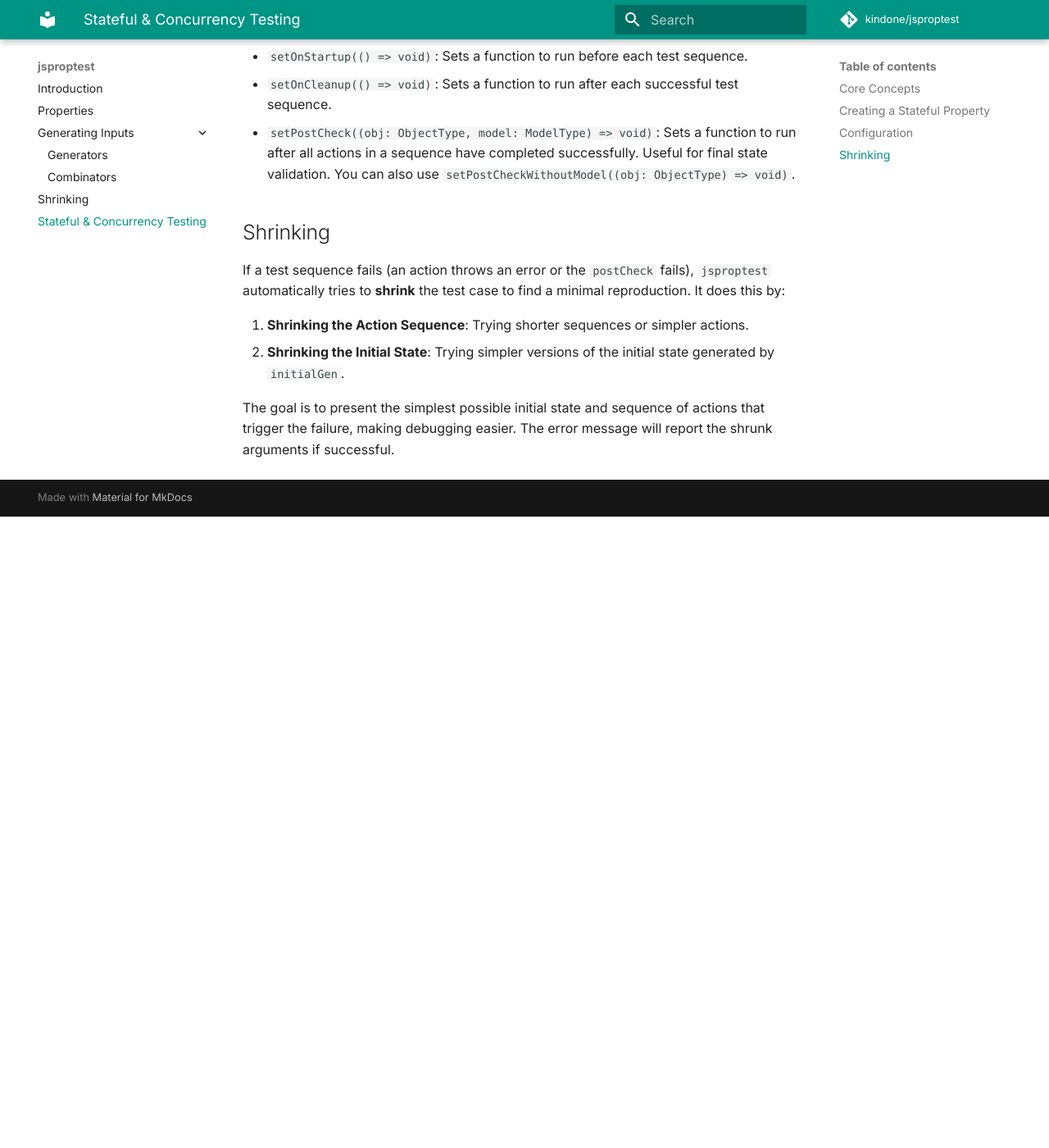
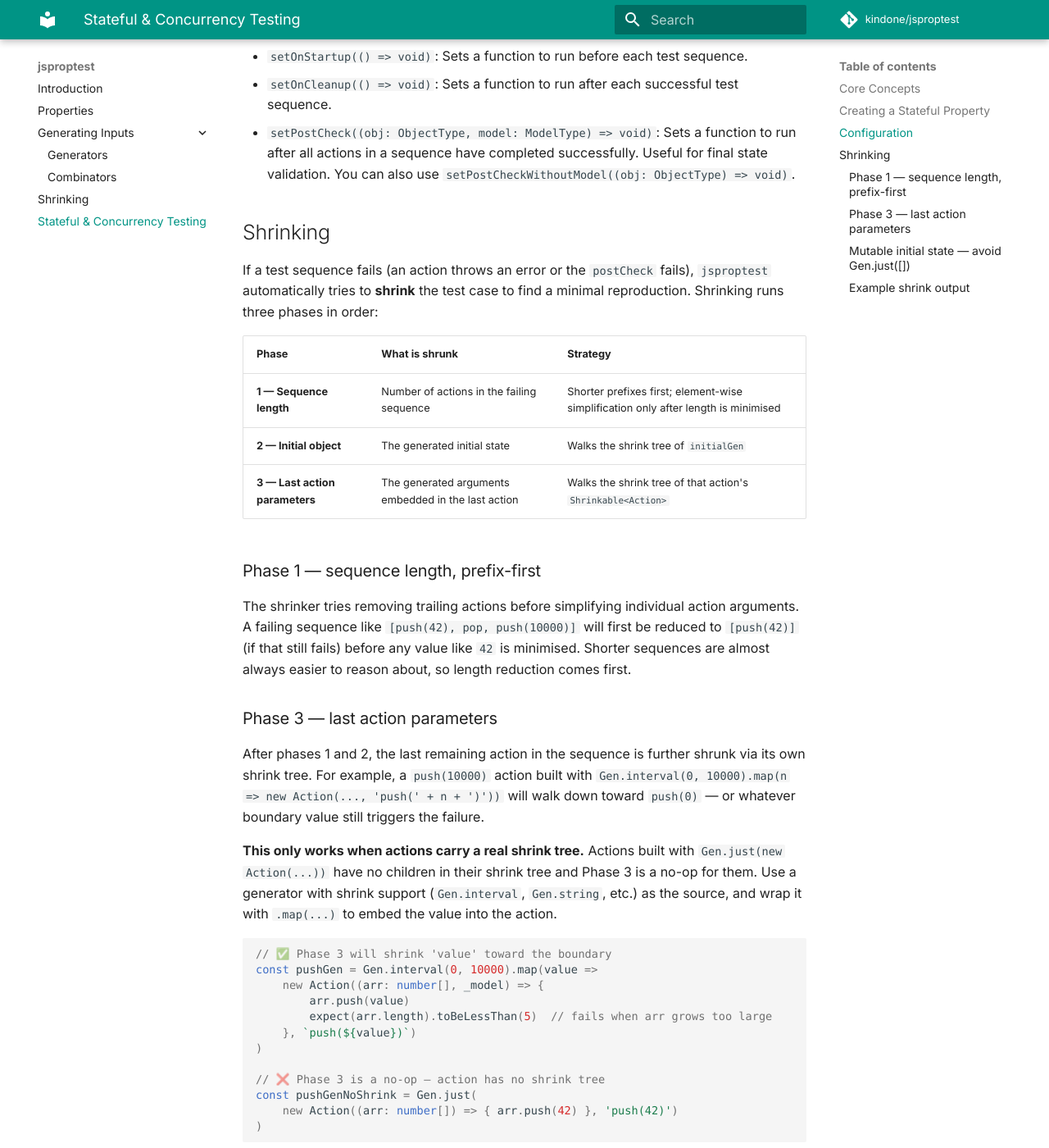
Before and after one commit to kindone/jsproptest, an MkDocs documentation site: the page built from docs/stateful-testing.md, in a window 1280 px wide and 1400 px high, scrolled down 3175 px. Shown: the whole window at 82% size. Built offline with MkDocs 1.6.1 and Material for MkDocs 9.7.7, drawn with Linux system fonts in a browser that asks for light colours; some web fonts are replaced; comment, search, counter and statistics services are not loaded; before the commit the page ends 3805 px from its top, so only the background shows below that; some of the changed text lies outside the part shown.

Commit message:
Expand stateful shrinking docs: three phases, ordering, and gotchas
- stateful-testing.md: replace the two-bullet shrinking stub with a full
  section covering all three phases (sequence length → initial object →
  last action params), prefix-length-first ordering rationale, Phase 3
  requirements (actions must carry a shrink tree), the Gen.just([])
  mutable-reference gotcha, and a concrete before/after shrink example.
- shrinking.md: add a stateful-test callout and cross-link at the bottom.

Co-Authored-By: Claude Sonnet 4.6 <noreply@anthropic.com>

````diff
--- a/docs/stateful-testing.md
+++ b/docs/stateful-testing.md
@@ -119,9 +119,59 @@ The `StatefulProperty` instance provides several methods for configuration:
 
 ## Shrinking
 
-If a test sequence fails (an action throws an error or the `postCheck` fails), `jsproptest` automatically tries to **shrink** the test case to find a minimal reproduction. It does this by:
+If a test sequence fails (an action throws an error or the `postCheck` fails), `jsproptest` automatically tries to **shrink** the test case to find a minimal reproduction. Shrinking runs three phases in order:
 
-1.  **Shrinking the Action Sequence**: Trying shorter sequences or simpler actions.
-2.  **Shrinking the Initial State**: Trying simpler versions of the initial state generated by `initialGen`.
+| Phase | What is shrunk | Strategy |
+|-------|---------------|----------|
+| **1 — Sequence length** | Number of actions in the failing sequence | Shorter prefixes first; element-wise simplification only after length is minimised |
+| **2 — Initial object** | The generated initial state | Walks the shrink tree of `initialGen` |
+| **3 — Last action parameters** | The generated arguments embedded in the last action | Walks the shrink tree of that action's `Shrinkable<Action>` |
 
-The goal is to present the simplest possible initial state and sequence of actions that trigger the failure, making debugging easier. The error message will report the shrunk arguments if successful.
+### Phase 1 — sequence length, prefix-first
+
+The shrinker tries removing trailing actions before simplifying individual action arguments. A failing sequence like `[push(42), pop, push(10000)]` will first be reduced to `[push(42)]` (if that still fails) before any value like `42` is minimised. Shorter sequences are almost always easier to reason about, so length reduction comes first.
+
+### Phase 3 — last action parameters
+
+After phases 1 and 2, the last remaining action in the sequence is further shrunk via its own shrink tree. For example, a `push(10000)` action built with `Gen.interval(0, 10000).map(n => new Action(..., 'push(' + n + ')'))` will walk down toward `push(0)` — or whatever boundary value still triggers the failure.
+
+**This only works when actions carry a real shrink tree.** Actions built with `Gen.just(new Action(...))` have no children in their shrink tree and Phase 3 is a no-op for them. Use a generator with shrink support (`Gen.interval`, `Gen.string`, etc.) as the source, and wrap it with `.map(...)` to embed the value into the action.
+
+```typescript
+// ✅ Phase 3 will shrink 'value' toward the boundary
+const pushGen = Gen.interval(0, 10000).map(value =>
+    new Action((arr: number[], _model) => {
+        arr.push(value)
+        expect(arr.length).toBeLessThan(5)  // fails when arr grows too large
+    }, `push(${value})`)
+)
+
+// ❌ Phase 3 is a no-op — action has no shrink tree
+const pushGenNoShrink = Gen.just(
+    new Action((arr: number[]) => { arr.push(42) }, 'push(42)')
+)
+```
+
+### Mutable initial state — avoid `Gen.just([])`
+
+`Gen.just(val)` always returns the **same object reference**. For mutable types like arrays, this means mutations from one test run accumulate into the next. Use a factory generator instead:
+
+```typescript
+// ❌ All runs share the same array instance — mutations accumulate
+const badInitialGen = Gen.just<number[]>([])
+
+// ✅ Each run gets a fresh array
+const goodInitialGen = new Arbitrary<number[]>(_rand => new Shrinkable<number[]>([]))
+```
+
+### Example shrink output
+
+A failure initially reported as:
+```
+args: { initial: [1882384569, 840506558], actions: [push(9374), pop, push(10000), clear] }
+```
+might shrink to:
+```
+args: { initial: [], actions: [push(5)] }
+```
+showing exactly the minimal initial state and action needed to reproduce the bug.
````
Also changed, not shown: docs/shrinking.md (+7 -0 lines).
